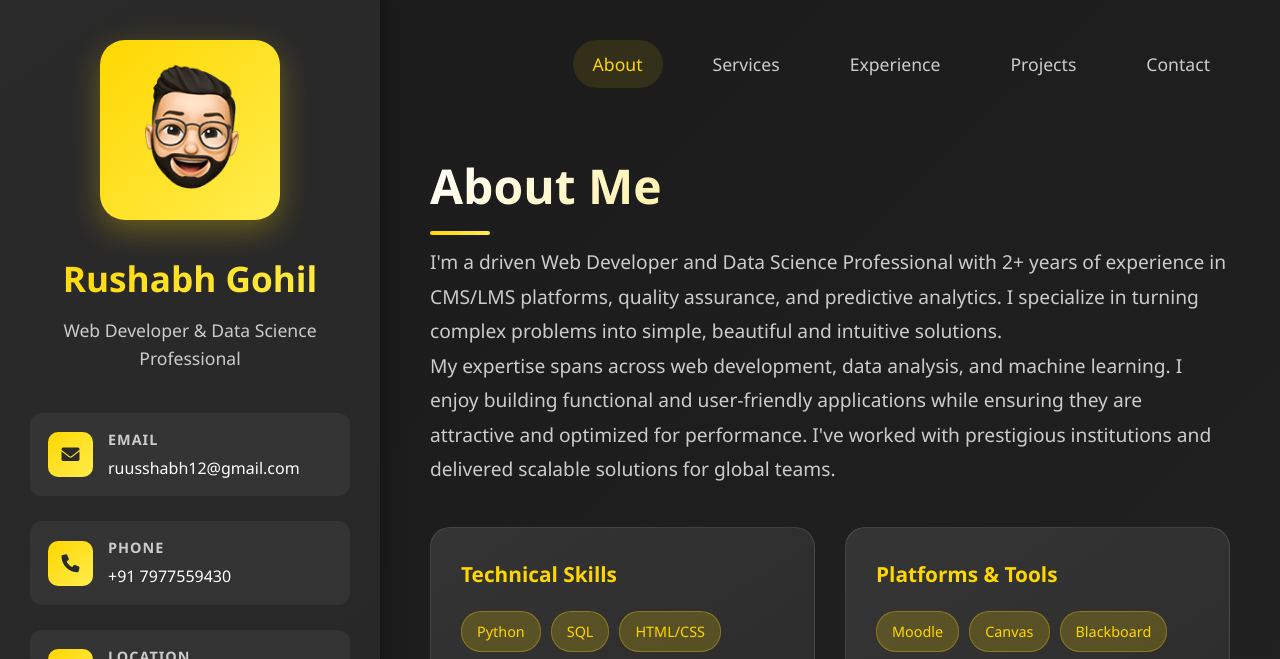
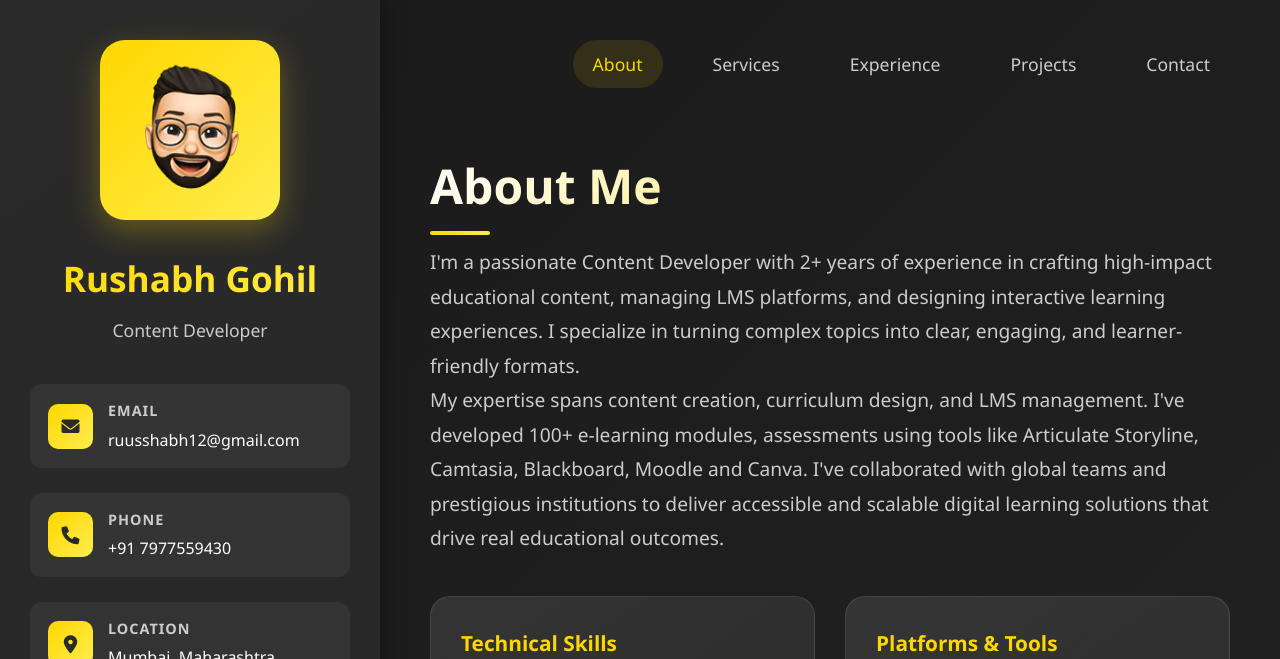
Before and after one commit to R2habh/rushabh-portfolio, a plain HTML site: page index.html in a window 1280 px wide. Shown: the top 659 px of the page. Drawn offline with Linux system fonts and the light colour scheme.

Commit message:
index.html

```diff
--- a/index.html
+++ b/index.html
@@ -3,7 +3,7 @@
 <head>
     <meta charset="UTF-8">
     <meta name="viewport" content="width=device-width, initial-scale=1.0">
-    <title>Rushabh Gohil - Web Developer & Data Science Professional</title>
+    <title>Rushabh Gohil - Content Developer</title>
     <link href="https://cdnjs.cloudflare.com/ajax/libs/font-awesome/6.0.0/css/all.min.css" rel="stylesheet">
     <style>
         * {
@@ -594,7 +594,7 @@
 
             <div class="profile-info">
                 <h1>Rushabh Gohil</h1>
-                <p>Web Developer & Data Science Professional</p>
+                <p>Content Developer</p>
             </div>
 
             <div class="contact-info">
@@ -656,9 +656,9 @@
             <section id="about" class="section">
                 <h2 class="section-title">About Me</h2>
                 <div class="about-content">
-                    <p>I'm a driven Web Developer and Data Science Professional with 2+ years of experience in CMS/LMS platforms, quality assurance, and predictive analytics. I specialize in turning complex problems into simple, beautiful and intuitive solutions.</p>
+                    <p>I'm a passionate Content Developer with 2+ years of experience in crafting high-impact educational content, managing LMS platforms, and designing interactive learning experiences. I specialize in turning complex topics into clear, engaging, and learner-friendly formats.</p>
 
-                    <p>My expertise spans across web development, data analysis, and machine learning. I enjoy building functional and user-friendly applications while ensuring they are attractive and optimized for performance. I've worked with prestigious institutions and delivered scalable solutions for global teams.</p>
+                    <p></p>My expertise spans content creation, curriculum design, and LMS management. I've developed 100+ e-learning modules, assessments using tools like Articulate Storyline, Camtasia, Blackboard, Moodle and Canva. I've collaborated with global teams and prestigious institutions to deliver accessible and scalable digital learning solutions that drive real educational outcomes. </p>
                 </div>
 
                 <div class="skills-grid">
```
